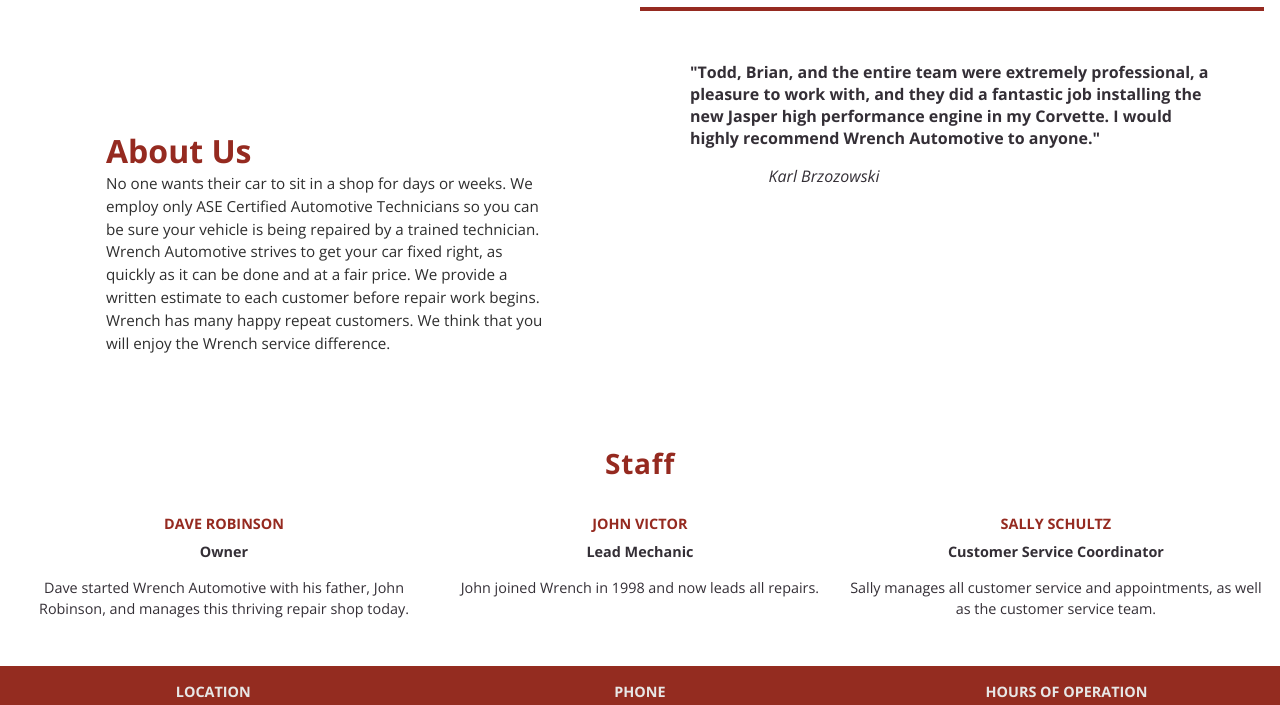
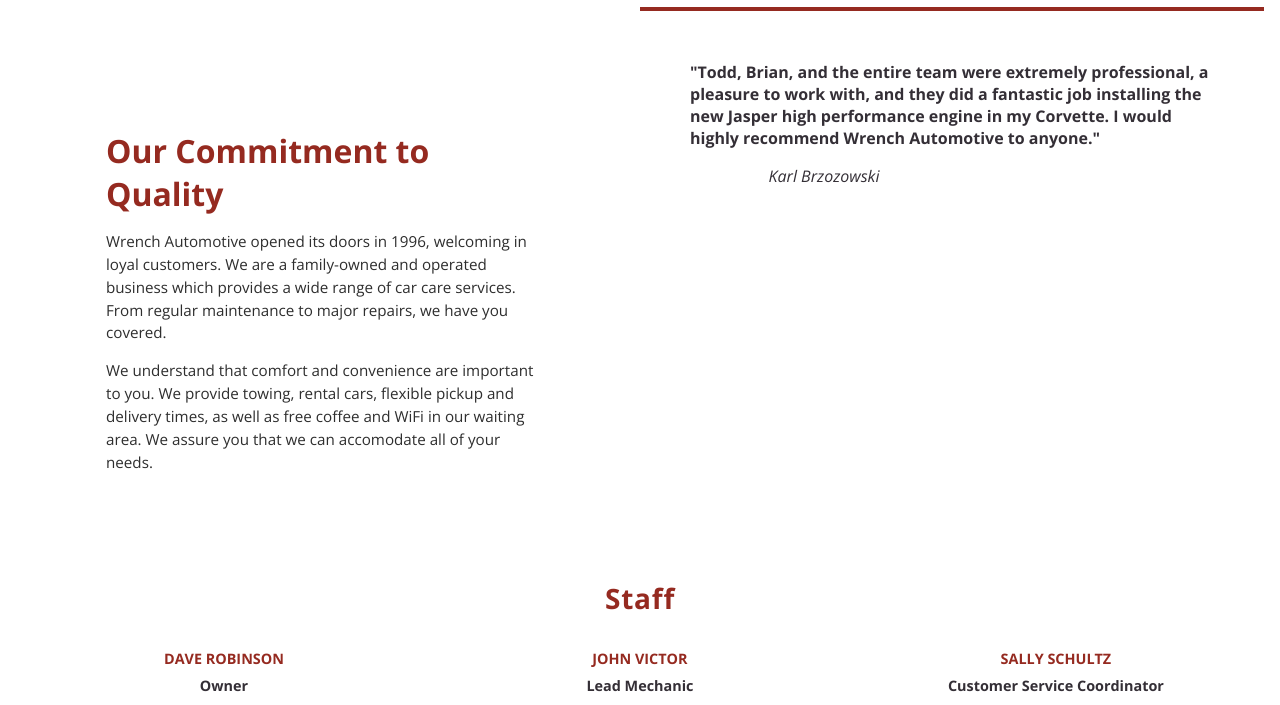
Before and after one commit to mkopco/group4, a plain HTML site: page templates/about.html in a window 1280 px wide. Shown: the part 69-774 px from the top of the page. Drawn offline with nearby package versions, Linux system fonts and the light colour scheme.

Commit message:
paragraph about!

```diff
--- a/templates/about.html
+++ b/templates/about.html
@@ -22,13 +22,14 @@
 </div>
 
 <main>
-	<div class= "containerleft" style: "clear: left">
-      <h1>About Us</h1>
-      <p>No one wants their car to sit in a shop for days or weeks. We employ only ASE Certified
- 	Automotive Technicians so you can be sure your vehicle is being repaired by a trained technician.
-	Wrench Automotive strives to get your car fixed right, as quickly as it can be done and at a fair price.
-	We provide a written estimate to each customer before repair work begins. Wrench has many happy repeat customers.
-	We think that you will enjoy the Wrench service difference.</p>
+	<div class= "containerleft" style= "clear: left">
+      <h1>Our Commitment to Quality</h1>
+      <p>Wrench Automotive opened its doors in 1996, welcoming in loyal customers. We are
+      a family-owned and operated business which provides a wide range of car care services.
+      From regular maintenance to major repairs, we have you covered.</p>
+      <p> We understand that comfort and convenience are important to you. We provide towing,
+      rental cars, flexible pickup and delivery times, as well as free coffee and WiFi in our waiting area.
+      We assure you that we can accomodate all of your needs.</p>
 	</div>
 <blockquote class= "containerright" cite="Karl Brzozowski"><b>
       "Todd, Brian, and the entire team were extremely professional, a pleasure to work with, and they did a
--- a/templates/style.css
+++ b/templates/style.css
@@ -168,12 +168,12 @@ p {
 	font-family: 'Open Sans', sans-serif;
 	font-weight: 400;
   	color: #2E2E2E;
-	margin: 0;
+	margin-top: 1em;
 	padding: 0;
 	box-sizing: border-box;
 	-moz-box-sizing: border-box;
   	font-size: .75em;
-  	line-height: 1.5em;}
+  	line-height: 1.35em;}
 
 
 @media screen and (min-width: 414px){
```
